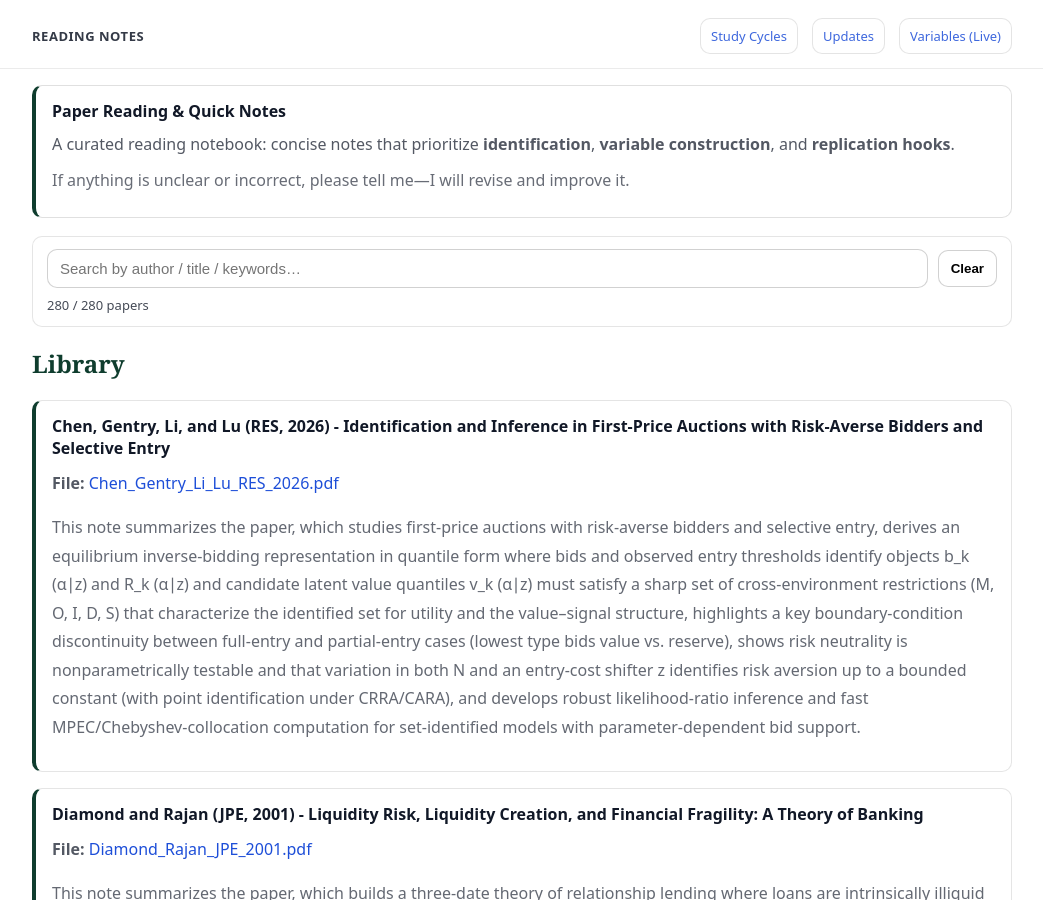
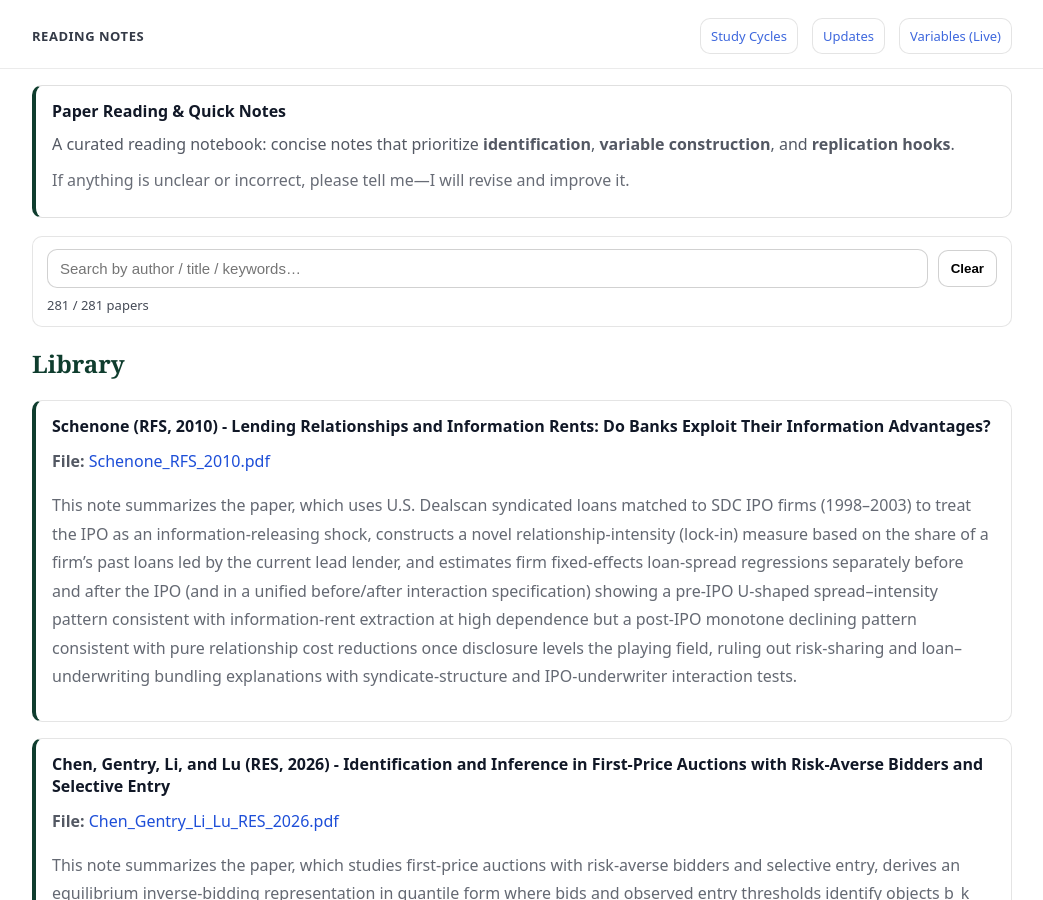
Before and after one commit to yaxinzn/study-archive, a Jekyll site: the page built from reading/index.md, in a window 1280 px wide and 900 px high. Shown: the whole window, without its empty margins (118-1161 px from the left). Built offline with Jekyll 4.4.1, drawn with Linux system fonts in a browser that asks for light colours.

Commit message:
Reading: add/update Schenone_RFS_2010.pdf

```diff
--- a/_data/reading.yml
+++ b/_data/reading.yml
@@ -1,3 +1,7 @@
+- title: "Schenone (RFS, 2010) - Lending Relationships and Information Rents: Do Banks Exploit Their Information Advantages?"
+  file: "Schenone_RFS_2010.pdf"
+  desc: "This note summarizes the paper, which uses U.S. Dealscan syndicated loans matched to SDC IPO firms (1998–2003) to treat the IPO as an information-releasing shock, constructs a novel relationship-intensity (lock-in) measure based on the share of a firm’s past loans led by the current lead lender, and estimates firm fixed-effects loan-spread regressions separately before and after the IPO (and in a unified before/after interaction specification) showing a pre-IPO U-shaped spread–intensity pattern consistent with information-rent extraction at high dependence but a post-IPO monotone declining pattern consistent with pure relationship cost reductions once disclosure levels the playing field, ruling out risk-sharing and loan–underwriting bundling explanations with syndicate-structure and IPO-underwriter interaction tests."
+
 - title: "Chen, Gentry, Li, and Lu (RES, 2026) - Identification and Inference in First-Price Auctions with Risk-Averse Bidders and Selective Entry"
   file: "Chen_Gentry_Li_Lu_RES_2026.pdf"
   desc: "This note summarizes the paper, which studies first-price auctions with risk-averse bidders and selective entry, derives an equilibrium inverse-bidding representation in quantile form where bids and observed entry thresholds identify objects b_k (α∣z) and R_k (α∣z) and candidate latent value quantiles v_k (α∣z) must satisfy a sharp set of cross-environment restrictions (M, O, I, D, S) that characterize the identified set for utility and the value–signal structure, highlights a key boundary-condition discontinuity between full-entry and partial-entry cases (lowest type bids value vs. reserve), shows risk neutrality is nonparametrically testable and that variation in both N and an entry-cost shifter z identifies risk aversion up to a bounded constant (with point identification under CRRA/CARA), and develops robust likelihood-ratio inference and fast MPEC/Chebyshev-collocation computation for set-identified models with parameter-dependent bid support."
```
Also changed, not shown: 1 other file.
